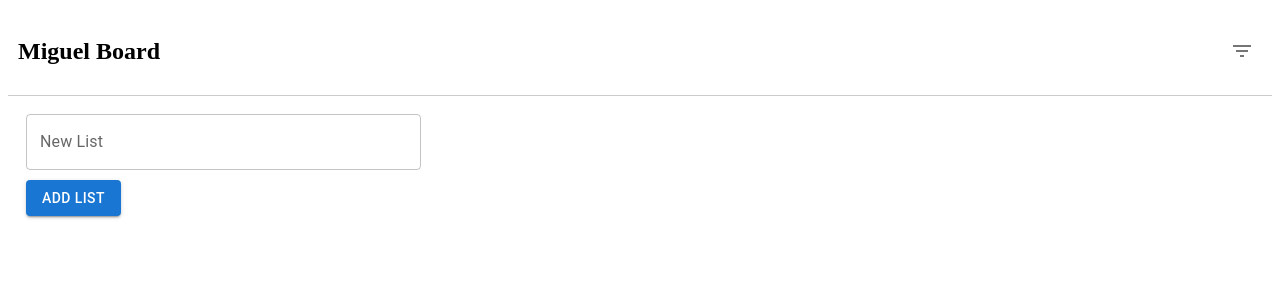
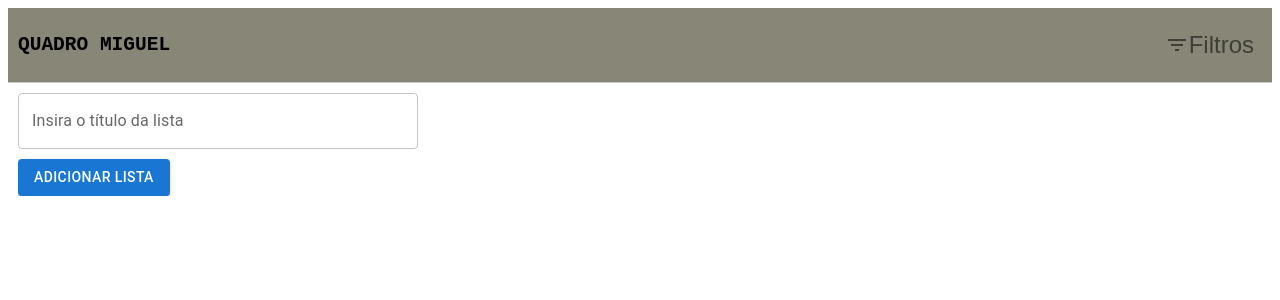
Before and after one commit to Hakai17/todo-app, a React (Create React App) app: page / in a window 1280 px wide. Shown: the top 300 px of the page. Built offline with nearby package versions, Linux system fonts and the light colour scheme.

Commit message:
Changing labels and colors with css

```diff
--- a/src/App.tsx
+++ b/src/App.tsx
@@ -2,6 +2,7 @@ import React, { useState } from 'react';
 import Board from './components/Board';
 import { DropResult } from 'react-beautiful-dnd';
 import Header from './components/Header';
+import './App.css'
 
 interface Task {
   id: number;
@@ -21,7 +22,7 @@ interface List {
 const App: React.FC = () => {
   const [lists, setLists] = useState<List[]>([]);
   const [selectedMember, setSelectedMember] = useState<number | null>(null);
-  const [boardTitle, setBoardTitle] = useState('Miguel Board');
+  const [boardTitle, setBoardTitle] = useState('QUADRO MIGUEL');
   const [members] = useState([
     { id: 1, name: 'Alice' },
     { id: 2, name: 'Bob' },
--- a/src/components/Board.tsx
+++ b/src/components/Board.tsx
@@ -56,10 +56,9 @@ const Board: React.FC<Props> = ({
                 {...provided.droppableProps}
                 style={{
                   display: 'flex',
-                  flexDirection: 'row',
+                  flexWrap: 'nowrap',
                   overflowX: 'auto',
-                  padding: '8px',
-                  height: '100%',
+                  gap: '10px',
                 }}
               >
                 {filteredLists.map((list, index) => (
@@ -70,8 +69,7 @@ const Board: React.FC<Props> = ({
                         {...provided.draggableProps}
                         {...provided.dragHandleProps}
                         style={{
-                          ...provided.draggableProps.style,
-                          margin: '0 8px',
+                          ...provided.draggableProps.style
                         }}
                       >
                         <TaskList
--- a/src/components/Header.tsx
+++ b/src/components/Header.tsx
@@ -54,7 +54,7 @@ const Header: React.FC<HeaderProps> = ({
   };
 
   return (
-    <div style={{ display: 'flex', justifyContent: 'space-between', alignItems: 'center', padding: '10px', borderBottom: '1px solid #ccc' }}>
+    <div style={{ display: 'flex', justifyContent: 'space-between', alignItems: 'center', padding: '10px', borderBottom: '1px solid #ccc', backgroundColor: '#888677', fontFamily: 'monospace' }}>
       <div>
         {editTitle ? (
           <TextField
@@ -71,6 +71,7 @@ const Header: React.FC<HeaderProps> = ({
       <div style={{ display: 'flex', alignItems: 'center' }}>
         <IconButton onClick={handleFilterClick}>
           <FilterListIcon />
+          Filtros
         </IconButton>
         <Menu
           anchorEl={anchorEl}
@@ -92,7 +93,7 @@ const Header: React.FC<HeaderProps> = ({
               />
             ))}
             <Chip
-              label="Clear"
+              label="Limpar"
               onClick={clearFilter}
               style={{ marginLeft: '5px', backgroundColor: '#f44336', color: '#fff' }}
             />
--- a/src/components/ListForm.tsx
+++ b/src/components/ListForm.tsx
@@ -19,14 +19,14 @@ const ListForm: React.FC<Props> = ({ addList }) => {
   return (
     <form onSubmit={handleSubmit}>
       <TextField
-      label="New List"
+      label="Insira o título da lista"
       value={title}
       onChange={(e) => setTitle(e.target.value)}
       fullWidth
-      style={{ minWidth: '300px' }}
+      style={{ minWidth: '200px' }}
       />
       <Button type="submit" variant="contained" color="primary" style={{ marginTop: '10px' }}>
-        Add List
+        Adicionar lista
       </Button>
     </form>
   );
--- a/src/components/TaskForm.tsx
+++ b/src/components/TaskForm.tsx
@@ -22,11 +22,11 @@ const TaskForm: React.FC<Props> = ({ listId, addTask }) => {
       <TextField
         value={text}
         onChange={(e) => setText(e.target.value)}
-        placeholder="Add a new task"
+        placeholder="Insira um título para este cartão"
         fullWidth
       />
       <Button type="submit" variant="contained" color="primary" style={{ marginTop: '10px' }}>
-        Add Task
+        Adicionar cartão
       </Button>
     </form>
   );
--- a/src/components/TaskItem.tsx
+++ b/src/components/TaskItem.tsx
@@ -3,6 +3,7 @@ import { ListItem, ListItemText, IconButton, TextField, Dialog, DialogActions, D
 import DeleteIcon from '@mui/icons-material/Delete';
 import EditIcon from '@mui/icons-material/Edit';
 import PersonIcon from '@mui/icons-material/Person';
+import { Fullscreen } from '@mui/icons-material';
 
 interface Task {
   id: number;
@@ -52,7 +53,7 @@ const TaskItem: React.FC<Props> = ({ task, listId, updateTask, deleteTask }) =>
   };
 
   const handleAddLabel = () => {
-    const newLabel = { id: Date.now(), text: '', color: 'default' };
+    const newLabel = { id: Date.now(), text: '', color: 'red' };
     setLabels([...labels, newLabel]);
   };
 
@@ -66,9 +67,9 @@ const TaskItem: React.FC<Props> = ({ task, listId, updateTask, deleteTask }) =>
 
   return (
     <>
-      <div style={{ backgroundColor: '#f5f5f5', borderRadius: '10px' }}>
+      <div style={{ backgroundColor: '#e2e2e2', borderRadius: '10px' }}>
         {labels.map(label => (
-          <Chip key={label.id} label={label.text} style={{ backgroundColor: label.color, color: '#fff', minWidth: '100px', maxHeight: '20px', marginTop: '5px', marginLeft: '5px', borderRadius: '5px' }} />
+          <Chip key={label.id} label={label.text} style={{ backgroundColor: label.color, color: 'white', minWidth: '100px', maxHeight: '20px', marginTop: '5px', marginLeft: '5px', borderRadius: '5px' }} />
         ))}
       <ListItem>
       <ListItemText
@@ -96,7 +97,7 @@ const TaskItem: React.FC<Props> = ({ task, listId, updateTask, deleteTask }) =>
         </IconButton>
       </ListItem>
       <Dialog open={isEditing} onClose={handleClose}>
-        <DialogTitle>Edit Task</DialogTitle>
+        <DialogTitle>Editar cartão</DialogTitle>
         <DialogContent>
           <Autocomplete
             multiple
@@ -108,7 +109,7 @@ const TaskItem: React.FC<Props> = ({ task, listId, updateTask, deleteTask }) =>
               <TextField
                 {...params}
                 margin="dense"
-                label="Members"
+                label="Membros"
                 placeholder="Select members"
                 fullWidth
               />
@@ -116,7 +117,7 @@ const TaskItem: React.FC<Props> = ({ task, listId, updateTask, deleteTask }) =>
           />
           <TextField
             margin="dense"
-            label="Title"
+            label="Título"
             type="text"
             fullWidth
             value={text}
@@ -124,7 +125,7 @@ const TaskItem: React.FC<Props> = ({ task, listId, updateTask, deleteTask }) =>
           />
           <TextField
             margin="dense"
-            label="Description"
+            label="Descrição"
             type="text"
             fullWidth
             value={description}
@@ -132,13 +133,13 @@ const TaskItem: React.FC<Props> = ({ task, listId, updateTask, deleteTask }) =>
           />
           <div>
             <Button type="submit" variant="contained" onClick={handleAddLabel} color="primary">
-              Add Label
+              Etiqueta
             </Button>
             {labels.map(label => (
               <div key={label.id} style={{ display: 'flex', alignItems: 'center', marginBottom: '10px' }}>
                 <TextField
                   margin="dense"
-                  label="Label Text"
+                  label="Adicionar etiqueta"
                   type="text"
                   value={label.text}
                   onChange={(e) => handleLabelChange(label.id, 'text', e.target.value)}
@@ -149,12 +150,11 @@ const TaskItem: React.FC<Props> = ({ task, listId, updateTask, deleteTask }) =>
                   onChange={(e) => handleLabelChange(label.id, 'color', e.target.value as string)}
                   style={{ marginRight: '10px' }}
                 >
-                  <MenuItem value="default">Default</MenuItem>
-                  <MenuItem value="red">Red</MenuItem>
-                  <MenuItem value="green">Green</MenuItem>
-                  <MenuItem value="blue">Blue</MenuItem>
-                  <MenuItem value="yellow">Yellow</MenuItem>
-                  <MenuItem value="purple">Purple</MenuItem>
+                  <MenuItem value="red">Vermelho</MenuItem>
+                  <MenuItem value="green">Verde</MenuItem>
+                  <MenuItem value="blue">Azul</MenuItem>
+                  <MenuItem value="yellow">Amarelo</MenuItem>
+                  <MenuItem value="purple">Roxo</MenuItem>
                 </Select>
                 <IconButton onClick={() => handleDeleteLabel(label.id)}>
                   <DeleteIcon />
@@ -165,10 +165,10 @@ const TaskItem: React.FC<Props> = ({ task, listId, updateTask, deleteTask }) =>
         </DialogContent>
         <DialogActions>
           <Button onClick={handleClose} color="primary">
-            Cancel
+            Cancelar
           </Button>
           <Button onClick={handleSave} color="primary">
-            Save
+            Salvar
           </Button>
         </DialogActions>
       </Dialog>
--- a/src/components/TaskList.tsx
+++ b/src/components/TaskList.tsx
@@ -62,7 +62,7 @@ const TaskList: React.FC<Props> = ({ lists, addTask, updateTask, deleteTask, tog
   };
 
   return (
-    <Card style={{ backgroundColor: '#e6e6e6', marginBottom: '20px', maxWidth: '300px', minWidth: '300px' }}>
+    <Card style={{ backgroundColor: '#888677', marginBottom: '20px', width: '300px', maxHeight: '100%', borderRadius: '20px' }}>
       <CardContent>
         <Grid container alignItems="center" justifyContent="space-between">
           <Grid item>
@@ -87,7 +87,7 @@ const TaskList: React.FC<Props> = ({ lists, addTask, updateTask, deleteTask, tog
         </Grid>
         <Droppable droppableId={String(lists.id)} type="task">
           {(provided) => (
-            <div ref={provided.innerRef} {...provided.droppableProps} style={{ marginTop: '10px', marginBottom: '10px', maxHeight: '400px', overflowY: 'auto' }}>
+            <div ref={provided.innerRef} {...provided.droppableProps} style={{ marginTop: '10px', marginBottom: '10px', maxHeight: '17rem', overflowY: 'auto' }}>
               {lists.tasks.map((task, index) => (
                 <Draggable key={task.id} draggableId={String(task.id)} index={index}>
                   {(provided: DraggableProvided) => (
```
